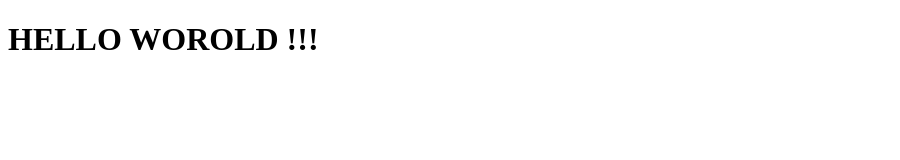
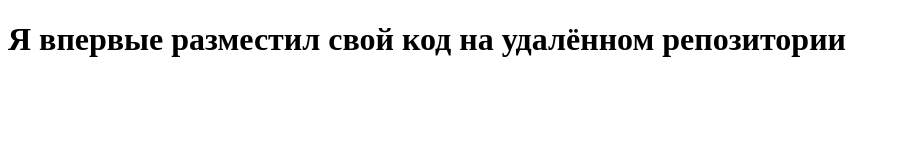
Before and after one commit to DimitriysMol/git-test, a plain HTML site: page INDEX.html in a window 1280 px wide. Shown: the whole page, without its empty margins (0-900 px from the left). Drawn offline with Linux system fonts and the light colour scheme.

Commit message:
New commit

```diff
--- a/INDEX.html
+++ b/INDEX.html
@@ -4,9 +4,9 @@
     <meta charset="UTF-8">
     <meta http-equiv="X-UA-Compatible" content="IE=edge">
     <meta name="viewport" content="width=device-width, initial-scale=1.0">
-    <title>Document</title>
+    <title>New git project</title>
 </head>
 <body>
-    <h1> HELLO WOROLD !!!</h1>
+    <h1> Я впервые разместил свой код на удалённом репозитории </h1>
 </body>
 </html>
```
